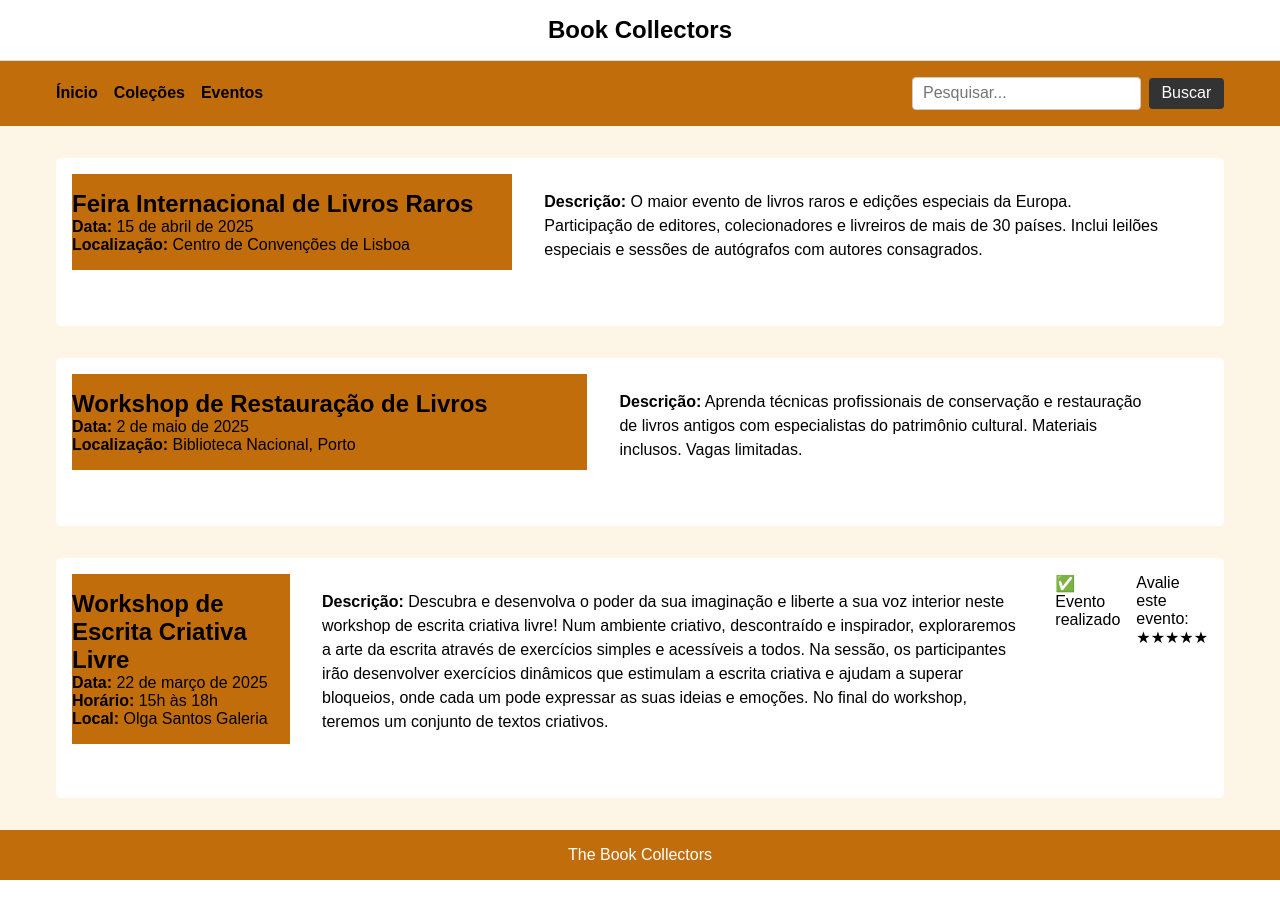
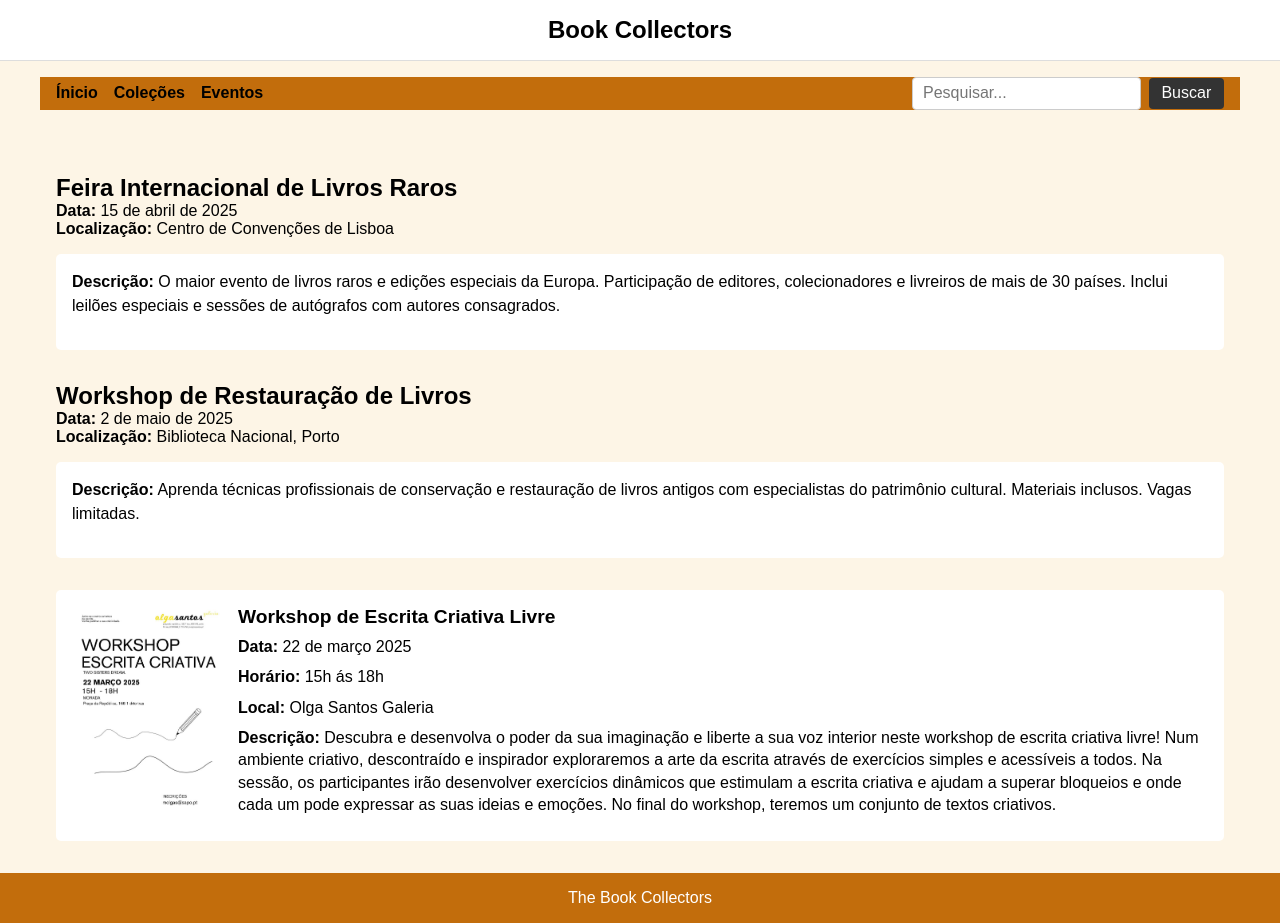
Before and after one commit to nicovicar/SINF1_2025-4, a PHP site: page /html/eventos.html in a window 1280 px wide. Before the commit the page ends 880 px from the top, so only its background shows below. Run offline with PHP 8.4, Linux system fonts and the light colour scheme.

Commit message:
Eventos+header

```diff
--- a/css/styles.css
+++ b/css/styles.css
@@ -31,7 +31,12 @@
 
   /* ---- Barra de Navegação ---- */
   header {
-    background-color: #c26d0c; /* Laranja */
+    /* background-color: #c26d0c; Laranja */
+    width: 100%;
+    /* Ajuste o espaçamento superior/inferior para posicionar melhor a barra */
+    padding: 1rem 0;
+  }
+  .eventos header{
     width: 100%;
     /* Ajuste o espaçamento superior/inferior para posicionar melhor a barra */
     padding: 1rem 0;
@@ -39,6 +44,7 @@
 
   /* Contêiner flexível (para centralizar ou limitar a largura) */
   header .contentor {
+    background-color: #c26d0c;
     max-width: 1200px;
     margin: 0 auto;
     padding: 0 1rem;
--- a/html/collections.html
+++ b/html/collections.html
@@ -10,12 +10,12 @@
 
 <body>
 
-    <!-- Nome da página na parte superior -->
+    <!-- Nome da página -->
     <div class="nome-pagina">
         <h1>Book Collectors</h1>
     </div>
 
-    <!-- Barra de Navegação logo abaixo -->
+    <!-- Barra de Navegação -->
     <header>
         <div class="contentor">
             <nav>
@@ -35,7 +35,7 @@
 
     <main>
         <section class="contentor-cinza">
-            <!-- Contêiner menor para a imagem -->
+            <!-- Quadrado para a imagem -->
             <div class="wrap-imagen">
                 <img src="../fotos/poppyWar_collectionPhoto_esticada.jpg" alt="poppyWar">
             </div>
--- a/html/eventos.html
+++ b/html/eventos.html
@@ -6,44 +6,6 @@
   <title>The Book Collectors - Eventos</title>
   <link rel="stylesheet" href="../css/styles.css" />
 </head>
-<style>
-    /* Estilos página de eventos */
-    .evento {
-      display: flex;
-      align-items: flex-start;
-      gap: 1rem;
-      margin: 2rem 0;
-      padding: 1rem;
-      background-color: #fff;
-      border-radius: 5px;
-    }
-    .evento img {
-      width: 150px;
-      height: auto;
-      border-radius: 5px;
-    }
-    .evento-info {
-      flex: 1;
-    }
-    .evento-info h3 {
-      margin-bottom: 0.5rem;
-    }
-    .evento-info p {
-      padding: 1rem;
-      margin-bottom: 0.5rem;
-      line-height: 1.4;
-    }
-    .rating-form {
-      margin-top: 1rem;
-    }
-    .rating-form label {
-      margin-right: 10px;
-    }
-    .alerta {
-      font-weight: bold;
-      color: #e66c08;
-    }
-  </style>
 <body class="eventos-page">
   <!-- Cabeçalho com o nome da página -->
   <div class="nome-pagina">
@@ -78,7 +40,7 @@
       <section>
         <p><strong>Descrição:</strong> O maior evento de livros raros e edições especiais da Europa. Participação de editores, colecionadores e livreiros de mais de 30 países. Inclui leilões especiais e sessões de autógrafos com autores consagrados.</p>
       </section>
-      <!-- Alerta para data próxima ou status do evento -->
+      <!-- Alerta para data próxima -->
       <div id="alerta-1" class="alerta-evento"></div>
       <!-- Se o evento já ocorreu, o sistema permite a avaliação -->
       <div id="avaliacao-1" class="avaliacao"></div>
@@ -97,36 +59,31 @@
       <div id="avaliacao-2" class="avaliacao"></div>
     </article>
 
-    <article class="evento" data-event-date="2025-03-22">
-        <header>
-          <h2>Workshop de Escrita Criativa Livre</h2>
-          <p><strong>Data:</strong> 22 de março de 2025</p>
-          <p><strong>Horário:</strong> 15h às 18h</p>
-          <p><strong>Local:</strong> Olga Santos Galeria</p>
-        </header>
-        <section>
-          <p>
-            <strong>Descrição:</strong>
-            Descubra e desenvolva o poder da sua imaginação e liberte a sua voz interior neste workshop de escrita criativa livre!
-            Num ambiente criativo, descontraído e inspirador, exploraremos a arte da escrita através de exercícios simples e acessíveis a todos.
-            Na sessão, os participantes irão desenvolver exercícios dinâmicos que estimulam a escrita criativa e ajudam a superar bloqueios,
-            onde cada um pode expressar as suas ideias e emoções. No final do workshop, teremos um conjunto de textos criativos.
-          </p>
-        </section>
-        <!-- Alerta para data próxima ou status do evento -->
-        <div id="alerta-3" class="alerta-evento"></div>
-        <!-- Se o evento já ocorreu, o sistema permite a avaliação -->
-        <div id="avaliacao-3" class="avaliacao"></div>
-      </article>
-      <!DOCTYPE html>
-<html lang="pt">
 <head>
   <meta charset="UTF-8">
   <title>Avaliação por Estrelas</title>
 </head>
+
+    <section class="bloco-lateral">
+        <div class="bloco-imagem">
+            <img src="../fotos/evento_1.jpeg" alt="evento_1" />
+        </div>
+        <div class="bloco-info">
+            <h3>Workshop de Escrita Criativa Livre</h3>
+            <p><strong>Data:</strong> 22 de março 2025</p>
+            <p><strong>Horário:</strong> 15h ás 18h</p>
+            <p><strong>Local:</strong> Olga Santos Galeria</p>
+            <p><strong>Descrição: </strong>
+                Descubra e desenvolva o poder da sua imaginação e liberte a sua voz interior neste workshop de
+                escrita criativa livre!
+                Num ambiente criativo, descontraído e inspirador exploraremos a arte da escrita através de
+                exercícios simples e acessíveis a todos.
+                Na sessão, os participantes irão desenvolver exercícios dinâmicos que estimulam a escrita
+                criativa e ajudam a superar bloqueios e onde cada um pode expressar as suas ideias e emoções.
+                No final do workshop, teremos um conjunto de textos criativos. </p>
+        </div>
+    </section>
 <body>
-</html>
-
 
   </main>
 
```
